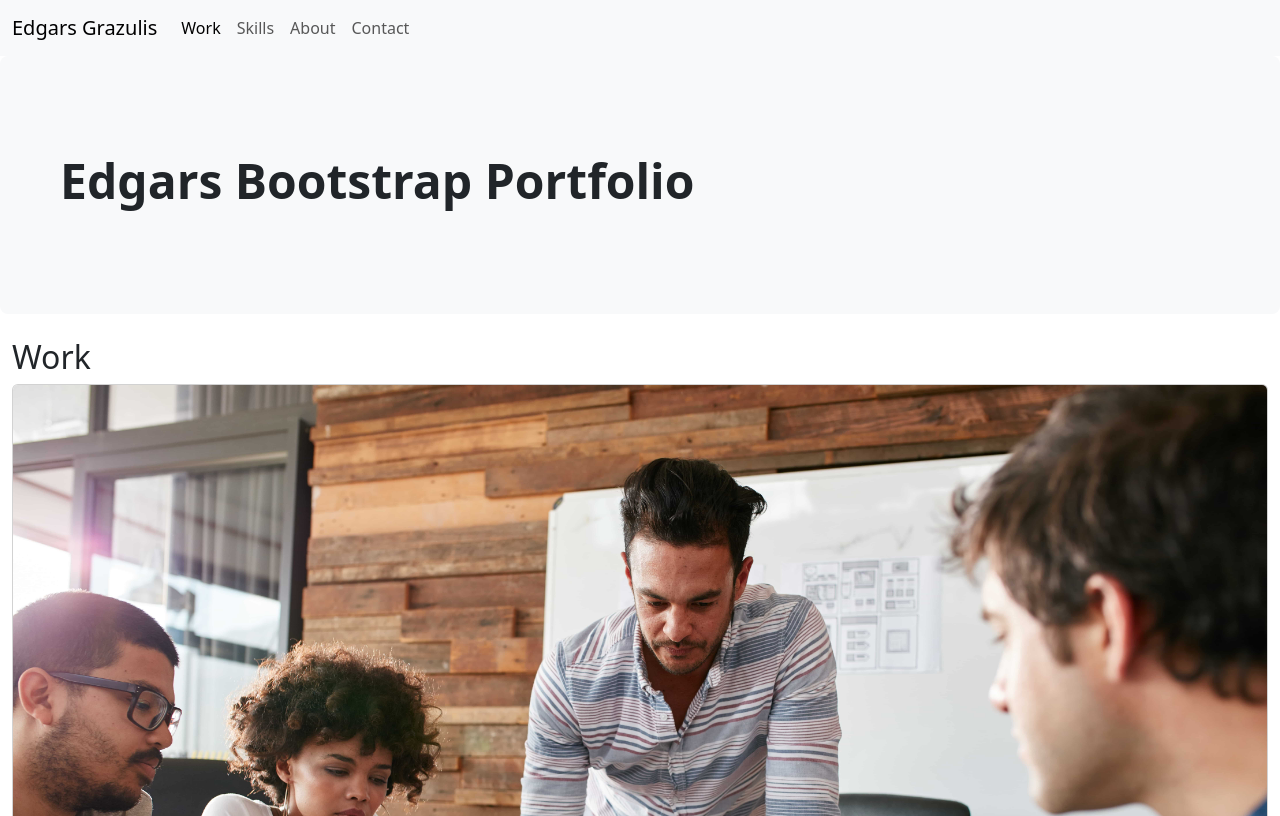
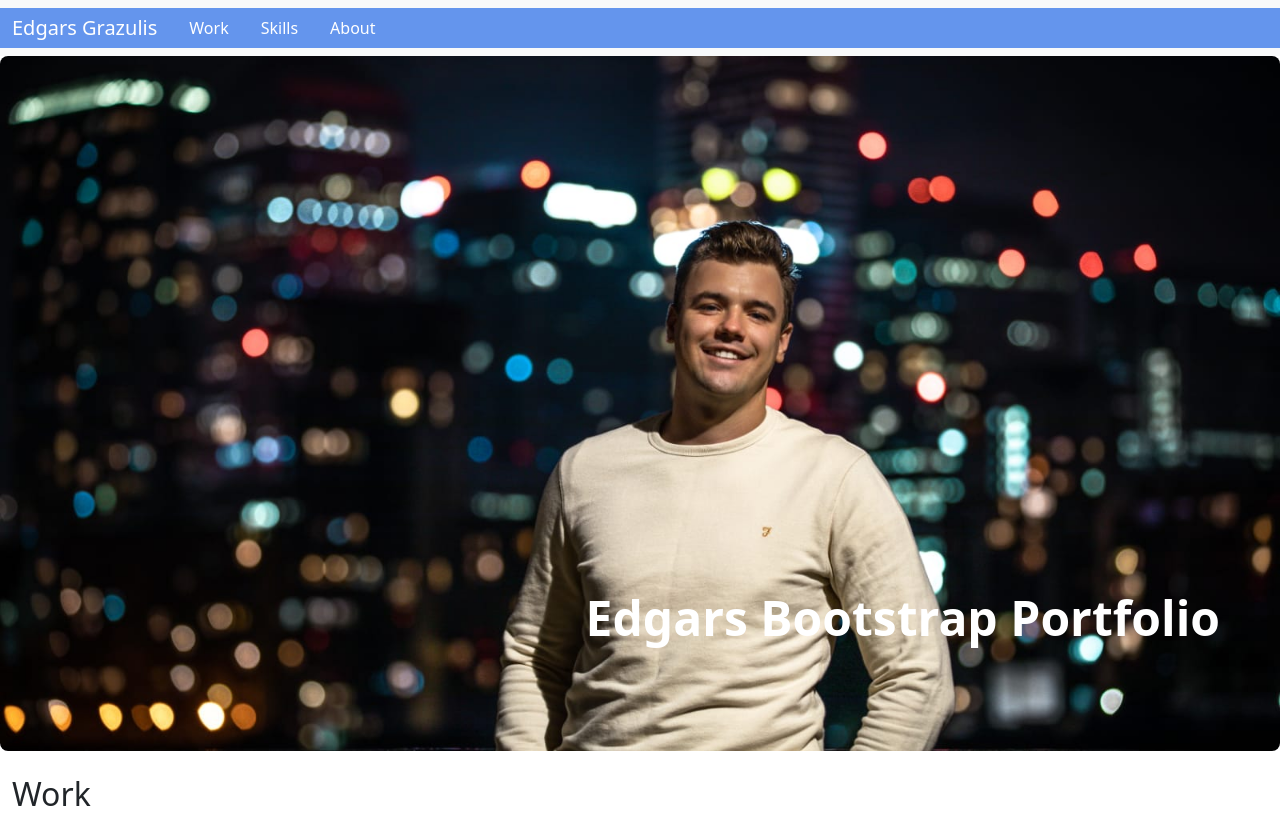
Before and after one commit to grazulisedgars/Edgars-Bootstrap-Portfolio, a plain HTML site: page index.html in a window 1280 px wide. Shown: the top 816 px of the page. Drawn offline with nearby package versions, Linux system fonts and the light colour scheme.

Commit message:
Fixes Nav bar jump function Adds some CSS

```diff
--- a/css/style.css
+++ b/css/style.css
@@ -0,0 +1,31 @@
+/* Nav Bar Settings */
+#mainNav {
+    background-color: rgb(100, 149, 237);
+    margin-left: auto;
+}
+
+#mainNav a {
+    color: white;
+}
+
+#mainNav a:hover,
+a:focus {
+    color: whitesmoke;
+}
+
+/* Hero Image Jumbotron Settings */
+
+.heroBackground {
+    background-image: url(../images/edgarsHeroImage.JPG);
+    background-size: cover;
+    background-repeat: no-repeat;
+    background-position: 60% 35%;
+    height: calc(90vh - 25px);
+    display: flex;
+    align-items: end;
+}
+
+.heroBackground h1 {
+    color: white;
+    text-align: end;
+}
--- a/index.html
+++ b/index.html
@@ -14,24 +14,21 @@
 <body>
  <!-- Nav Bar-->
     <nav class="navbar navbar-expand-lg bg-body-tertiary">
-        <div class="container-fluid">
+        <div class="container-fluid" id="mainNav">
           <a class="navbar-brand" href="#home">Edgars Grazulis</a>
           <button class="navbar-toggler" type="button" data-bs-toggle="collapse" data-bs-target="#navbarSupportedContent" aria-controls="navbarSupportedContent" aria-expanded="false" aria-label="Toggle navigation">
             <span class="navbar-toggler-icon"></span>
           </button>
           <div class="collapse navbar-collapse" id="navbarSupportedContent">
-            <ul class="navbar-nav me-auto mb-2 mb-lg-0">
+            <ul class="nav justify-content-end">
                 <li class="nav-item">
-                <a class="nav-link active" aria-current="page" href="#Work">Work</a>
+                  <a class="nav-link active" href="#work">Work</a>
                 </li>
                 <li class="nav-item">
-                <a class="nav-link" href="#Skills">Skills</a>
+                  <a class="nav-link" href="#skills">Skills</a>
                 </li>
                 <li class="nav-item">
                   <a class="nav-link" href="#about">About</a>
-              </li>
-              <li class="nav-item">
-                <a class="nav-link" href="#contact">Contact</a>
                 </li>
               </ul>
           </div>
@@ -39,7 +36,8 @@
       </nav>
 
 <!-- Hero image Jumbotron -->
-    <div class="p-5 mb-4 bg-body-tertiary rounded-3 rockBackground">
+
+    <div class="p-5 mb-4 bg-body-tertiary rounded-3 heroBackground">
         <div class="container-fluid py-5 jumboCopy">
           <h1 class="display-5 fw-bold">Edgars Bootstrap Portfolio</h1>
         </div>
@@ -135,14 +133,6 @@
 </footer>
 
 
-
-
-
-
-
-
-
-
 <!--Bootstrap JavaScript code-->
 <script src="https://cdn.jsdelivr.net/npm/@popperjs/core@2.11.8/dist/umd/popper.min.js" integrity="sha384-I7E8VVD/ismYTF4hNIPjVp/Zjvgyol6VFvRkX/vR+Vc4jQkC+hVqc2pM8ODewa9r" crossorigin="anonymous"></script>
 <script src="https://cdn.jsdelivr.net/npm/bootstrap@5.3.2/dist/js/bootstrap.min.js" integrity="sha384-BBtl+eGJRgqQAUMxJ7pMwbEyER4l1g+O15P+16Ep7Q9Q+zqX6gSbd85u4mG4QzX+" crossorigin="anonymous"></script>
```
Lines whose indentation alone changed are shown as unchanged.
